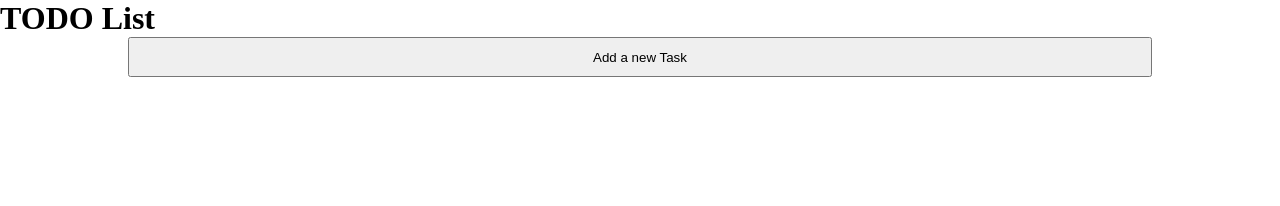
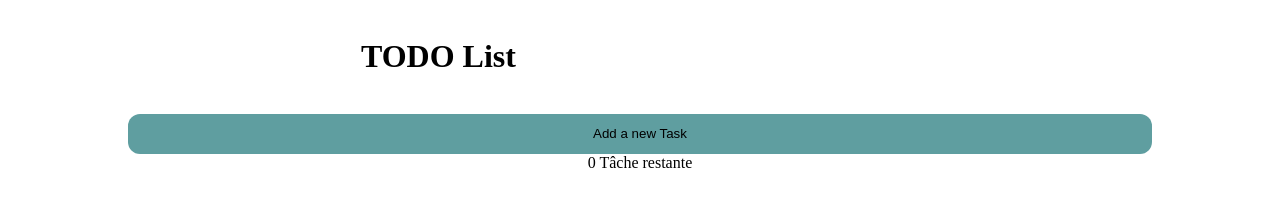
Before and after one commit to YannickLeCam/JS-TodoList, a plain HTML site: page index.html in a window 1280 px wide. Drawn offline with Linux system fonts and the light colour scheme.

Commit message:
Ajout Compteur de tâches

```diff
--- a/CSS/style.css
+++ b/CSS/style.css
@@ -2,6 +2,13 @@
     margin: 0;
     padding: 0;
     box-sizing: border-box;
+}
+
+h1{
+    width: 100vh;
+    text-align: center;
+    margin: 3%;
+    font-size: xx-large;
 }
 
 main{
@@ -12,6 +19,15 @@ main{
 #addTaskButton{
     width: 100%;
     height: 5vh;
+    border: none;
+    background-color: cadetblue;
+    border-radius: 12px;
+}
+
+#counterDiv{
+    display: flex;
+    align-items: center;
+    justify-content: center;
 }
 
 #container{
--- a/index.html
+++ b/index.html
@@ -11,6 +11,9 @@
     <h1>TODO List</h1>
     <main>
         <button id="addTaskButton">Add a new Task</button>
+        <div id="counterDiv">
+            <p id="counter"></p>
+        </div>
         <div id="container">
         </div>
     </main>
--- a/js/script.js
+++ b/js/script.js
@@ -1,7 +1,13 @@
 const buttonAddTask = document.getElementById("addTaskButton");
 const container = document.getElementById("container");
-let card;
-let taskCounter = 0;
+
+
+function miseAJourCounter() {
+    let taskCounter = document.getElementsByClassName("cards").length;
+    const counterTasks= document.getElementById("counter");
+    console.log(taskCounter);
+    counterTasks.innerHTML = taskCounter + ` Tâche${taskCounter>1 ? "s":""} restante${taskCounter>1 ? "s":""}`;
+}
 
 function addTask() {
     let newCard = document.createElement("div");
@@ -17,8 +23,11 @@ function addTask() {
     newCard.appendChild(icon);
     icon.addEventListener("click",()=>{
         icon.parentNode.remove();
+        miseAJourCounter();
     })
     container.appendChild(newCard);
+    miseAJourCounter();
 }
 
+miseAJourCounter();
 buttonAddTask.addEventListener("click", addTask);
```
